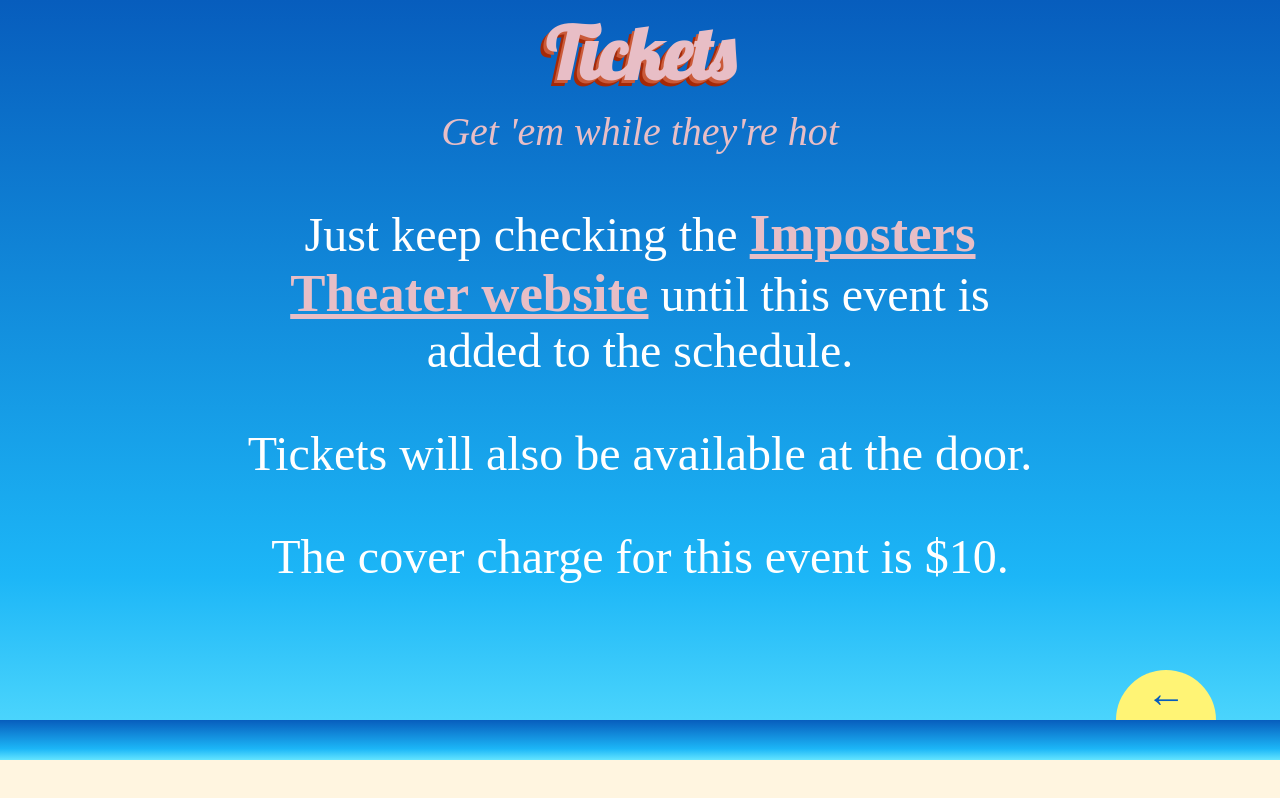
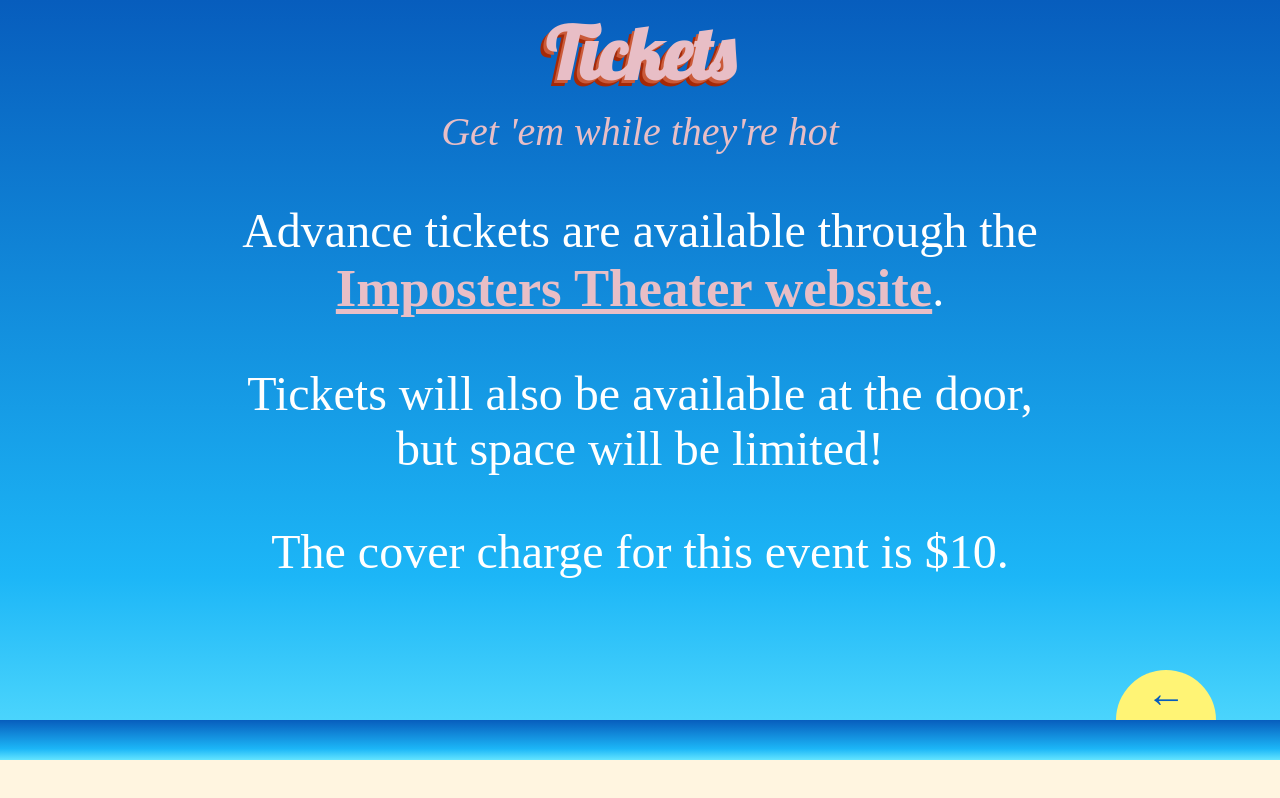
Before and after one commit to VacationDadcoreNight/vacationdadcorenight.github.io, a plain HTML site: page tickets.html in a window 1280 px wide. Drawn offline with Linux system fonts and the light colour scheme; a web font is replaced by a local one.

Commit message:
add web link

```diff
--- a/tickets.html
+++ b/tickets.html
@@ -14,9 +14,8 @@
     <p class="subtitle">Get 'em while they're hot</p>
   </div>
   <div class="tickets-main">
-    <p>Just keep checking the <a target="_blank" href="https://imposterstheater.com">Imposters Theater website</a> until
-      this event is added to the schedule.</p>
-    <p>Tickets will also be available at the door.</p>
+    <p>Advance tickets are available through the <a target="_blank" href="https://www.imposterstheater.com/schedule/vacation-dadcore-night">Imposters Theater website</a>.</p>
+    <p>Tickets will also be available at the door, but space will be limited!</p>
 
     <p>The cover charge for this event is $10.</p>
   </div>
```
